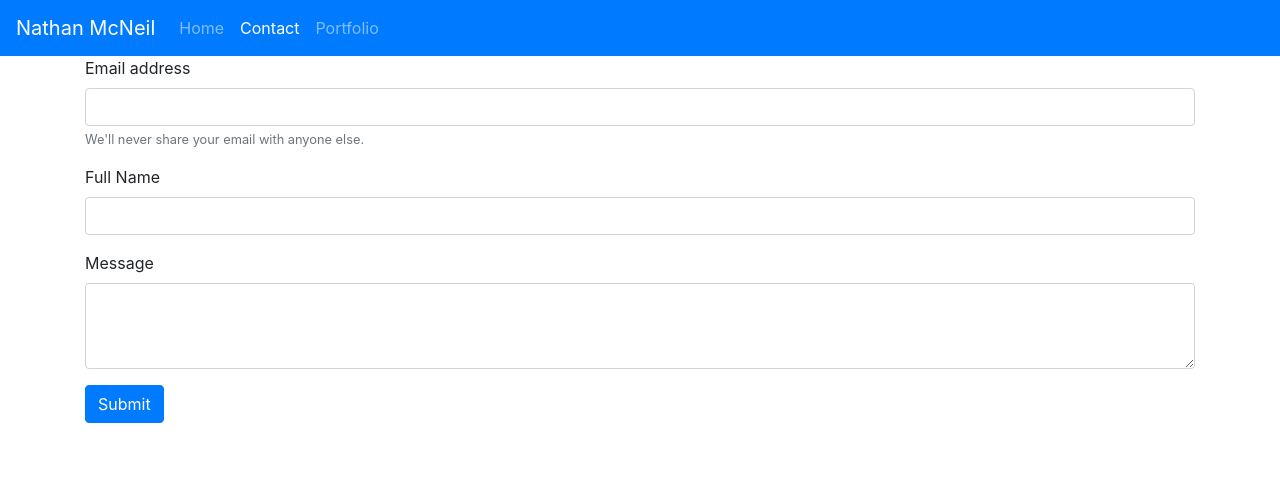
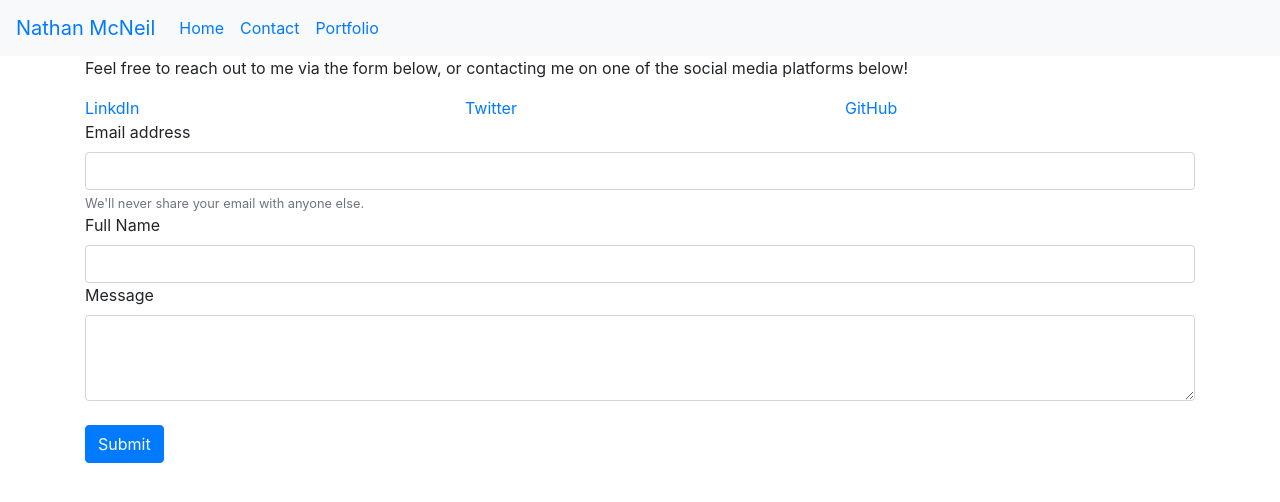
Before and after one commit to usrs/ResponsivePortfolio, a plain HTML site: page Contact.html in a window 1280 px wide. Drawn offline with nearby package versions, Linux system fonts and the light colour scheme.

Commit message:
updated nav, added social links

```diff
--- a/Contact.html
+++ b/Contact.html
@@ -16,7 +16,7 @@
  <title>Contact Me</title>
 </head>
 <header>
-  <nav class="navbar navbar-expand-lg navbar-dark bg-primary">
+  <nav class="navbar navbar-expand-lg bg-light">
     <a class="navbar-brand" href="#">Nathan McNeil</a>
     <button class="navbar-toggler" type="button" data-toggle="collapse" data-target="#navbarTogglerDemo02"
       aria-controls="navbarTogglerDemo02" aria-expanded="false" aria-label="Toggle navigation">
@@ -41,21 +41,25 @@
 </header>
 <body>
   <div class="container">
+    <div class="row-span">
+      <p>Feel free to reach out to me via the form below, or contacting me on one of the social media platforms below!</p>
+      <div class="row">
+        <div class="col-4"><a href="https://www.linkedin.com/in/nathan-mcneil-design/">LinkdIn</a></div>
+        <div class="col-4"><a href="https://twitter.com/futuraaaaa">Twitter</a></div>
+        <div class="col-4"><a href="https://github.com/usrs">GitHub</a></div>
+      </div>
+    </div>
 <form>
   <div class="form-group">
     <label for="exampleInputEmail1">Email address</label>
     <input type="email" class="form-control" id="exampleInputEmail1" aria-describedby="emailHelp">
     <small id="emailHelp" class="form-text text-muted">We'll never share your email with anyone else.</small>
-  </div>
-  <div class="form-group">
     <label for="InputName1">Full Name</label>
     <input type="text" class="form-control" id="InputName1">
+    <label for="FormControlTextarea1">Message</label>
+    <textarea class="form-control" id="FormControlTextarea1" rows="3"></textarea><br>
+    <button type="submit" class="btn btn-primary">Submit</button>
   </div>
-    <div class="form-group">
-      <label for="FormControlTextarea1">Message</label>
-      <textarea class="form-control" id="FormControlTextarea1" rows="3"></textarea>
-    </div>
-  <button type="submit" class="btn btn-primary">Submit</button>
 </form>
 </div>
 </body>
```
Also changed, not shown: Portfolio.html (+1 -1 lines), index.html (+1 -1 lines).
